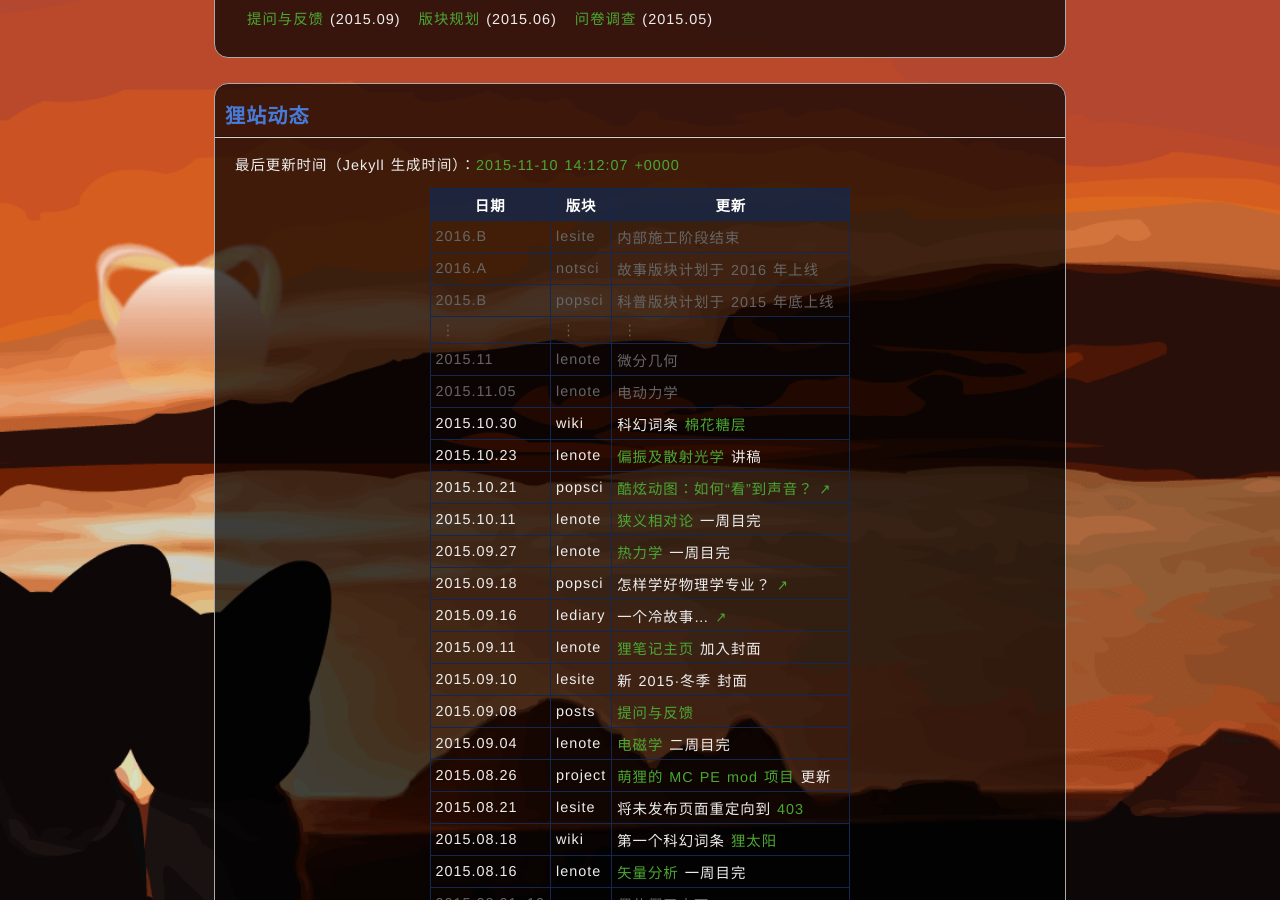
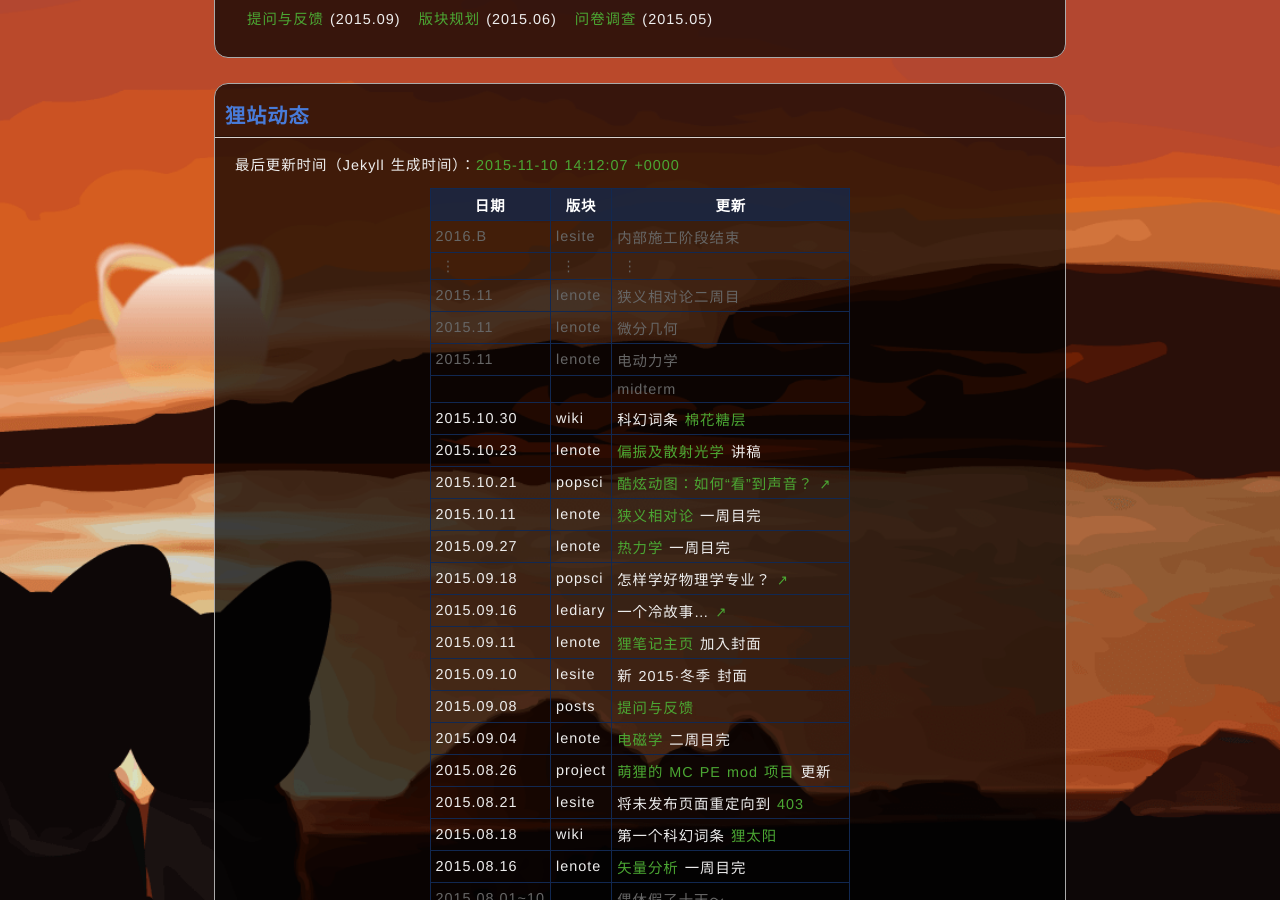
Before and after one commit to LePtC/LePtC.github.io, a Jekyll site: the page built from index.html, in a window 1280 px wide and 900 px high, scrolled down 1290 px. Built offline with Jekyll 4.4.1, drawn with Linux system fonts in a browser that asks for light colours; Markdown is read by kramdown in place of the engine named in the settings; formulas are drawn with MathJax 3; comment, search, counter and statistics services are not loaded.

Commit message:
update index

```diff
--- a/index.html
+++ b/index.html
@@ -100,7 +100,6 @@ title: LePtC
 
   <td>蓝星科技树</td>
   <td>三次元～一次元的世界</td>
- -->
 <tr style="color:#666">
   <td>2016.A</td>
   <td>notsci</td>
@@ -111,6 +110,7 @@ title: LePtC
   <td>popsci</td>
   <td>科普版块计划于 2015 年底上线</td>
 </tr>
+ -->
 
 <tr style="color:#666">
   <td>&nbsp;⋮</td>
@@ -125,14 +125,24 @@ title: LePtC
 <tr style="color:#666">
   <td>2015.11</td>
   <td>lenote</td>
+  <td>狭义相对论二周目</td>
+</tr>
+<tr style="color:#666">
+  <td>2015.11</td>
+  <td>lenote</td>
   <td>微分几何</td>
 </tr>
 <tr style="color:#666">
-  <td>2015.11.05</td>
+  <td>2015.11</td>
   <td>lenote</td>
   <td>电动力学</td>
 </tr>
 
+<tr style="color:#666">
+  <td></td>
+  <td></td>
+  <td>midterm</td>
+</tr>
 <tr>
   <td>2015.10.30</td>
   <td>wiki</td>
```
